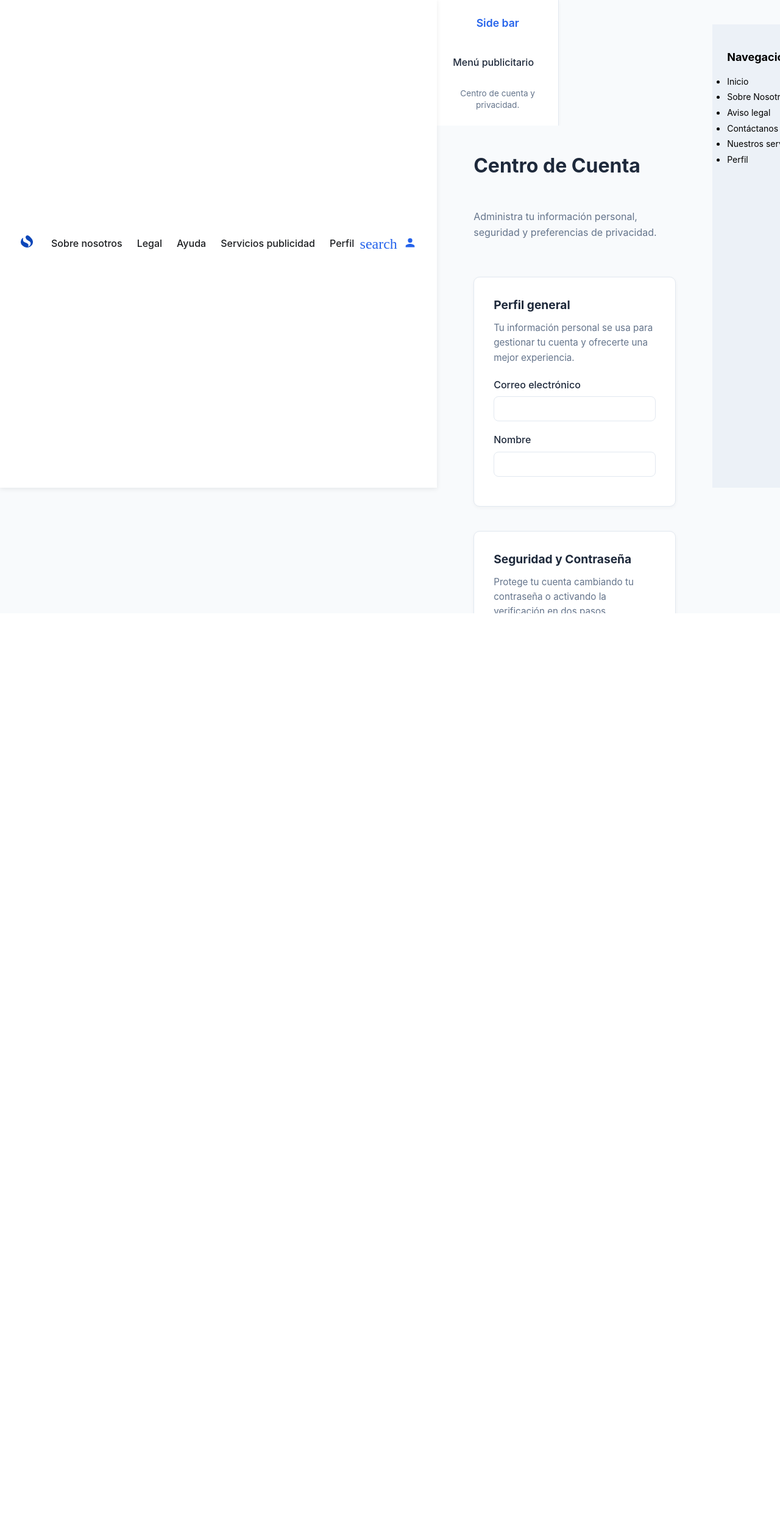
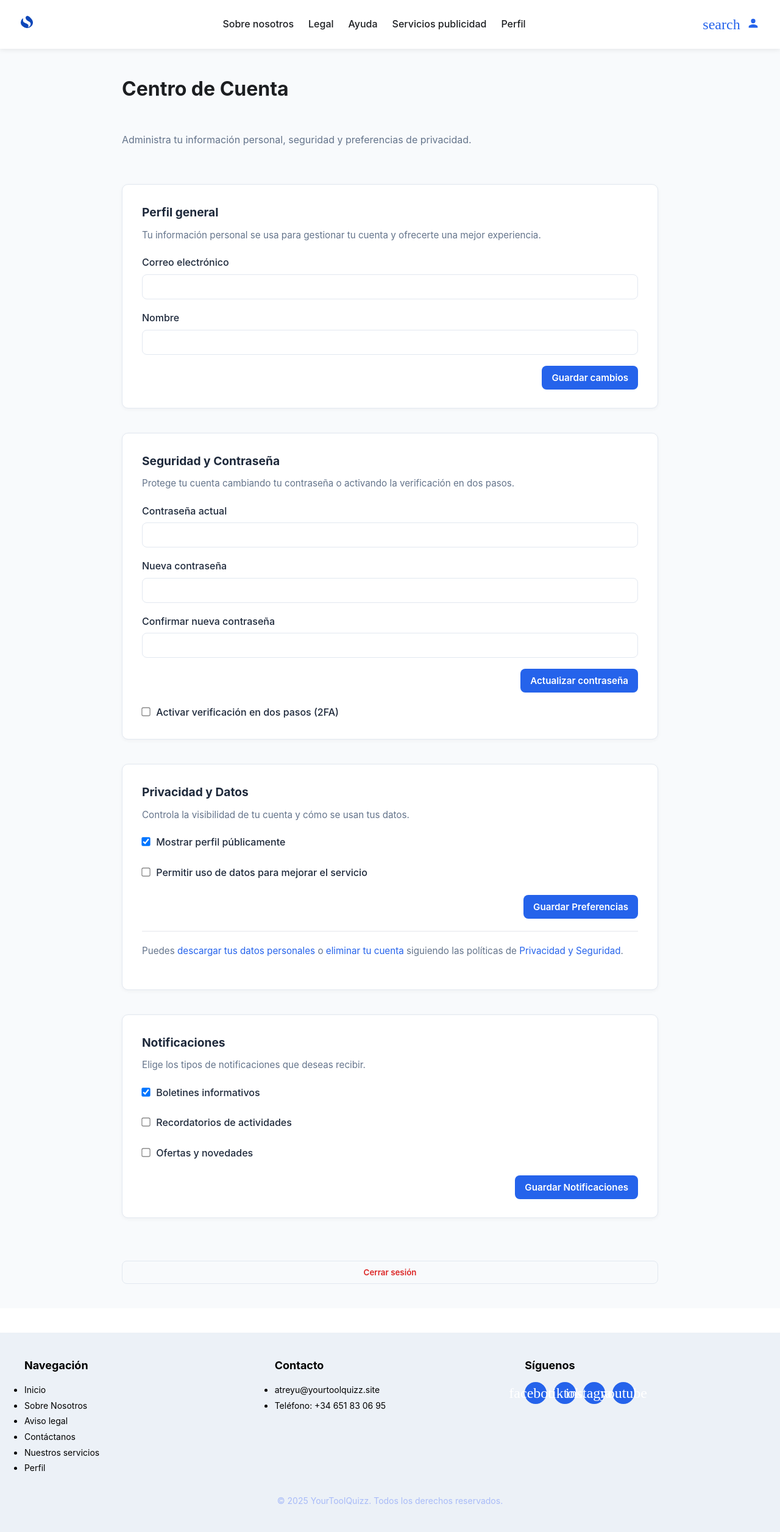
Before and after one commit to AtreyuLLevat/YourTOOlQuizz, a Flask app: template templates/account.html in a window 1280 px wide; the page is wider, and only the part inside the window is pictured. Shown: that part at 61% size. Before the commit the page ends 1006 px from the top of that part, so only its background shows below. Run offline with Flask 3, Linux system fonts and the light colour scheme; the template is opened without the code that fills it, so the values that code supplies are empty; some libraries are stand-ins or nearby versions.

Commit message:
Add files via upload

```diff
--- a/templates/account.html
+++ b/templates/account.html
@@ -1,5 +1,6 @@
 {% extends "base.html" %}
 {% block title %}Centro de Cuenta | YourToolQuizz{% endblock %}
+
 
 {% block extra_css %}
 <style>
@@ -19,73 +20,20 @@
   font-family: "Inter", "Segoe UI", sans-serif;
 }
 
-/* ---- Layout general ---- */
-html, body {
-  margin: 0;
-  padding: 0;
-  height: 100%;
+/* === ESTRUCTURA GENERAL DEL ÁREA PRINCIPAL === */
+.dashboard-container {
+  display: flex;
+  height: calc(100vh - 120px); /* resta header + footer aproximados */
   background: var(--bg);
-  color: var(--text);
-}
-
-body {
-  display: flex;
-  height: 100vh;
   overflow: hidden;
 }
 
-/* ---- Sidebar ---- */
-.sidebar {
-  width: var(--sidebar-width);
-  background: var(--card-bg);
-  border-right: 1px solid var(--border);
-  display: flex;
-  flex-direction: column;
-  justify-content: space-between;
-  padding: 24px 16px;
-  box-shadow: var(--shadow);
-}
+/* === SIDEBAR === */
 
-.sidebar .logo {
-  font-size: 1.1rem;
-  font-weight: 600;
-  color: var(--primary);
-  margin-bottom: 30px;
-  text-align: center;
-}
 
-.sidebar .nav {
-  display: flex;
-  flex-direction: column;
-  gap: 10px;
-}
-
-.sidebar .nav a {
-  text-decoration: none;
-  color: var(--text);
-  font-weight: 500;
-  padding: 8px 10px;
-  border-radius: 6px;
-  transition: var(--transition);
-}
-
-.sidebar .nav a:hover {
-  background: #f1f5f9;
-  color: var(--primary);
-}
-
-.sidebar .hint {
-  color: var(--muted);
-  font-size: 0.85rem;
-  line-height: 1.4;
-  text-align: center;
-  margin-top: 20px;
-}
-
-/* ---- Main ---- */
+/* === CONTENIDO PRINCIPAL === */
 .main {
   flex: 1;
-  height: 100vh;
   overflow-y: auto;
   background: var(--bg);
   padding: 40px 60px;
@@ -100,7 +48,7 @@ body {
   gap: 40px;
 }
 
-/* ---- Títulos ---- */
+/* === TITULOS Y TEXTOS === */
 h1 {
   font-size: 2rem;
   font-weight: 700;
@@ -113,7 +61,7 @@ h1 {
   margin-bottom: 20px;
 }
 
-/* ---- Secciones ---- */
+/* === SECCIONES === */
 .section {
   background: var(--card-bg);
   border: 1px solid var(--border);
@@ -134,7 +82,7 @@ h1 {
   margin-bottom: 20px;
 }
 
-/* ---- Campos ---- */
+/* === CAMPOS === */
 .field {
   display: flex;
   flex-direction: column;
@@ -164,7 +112,7 @@ input:focus {
   box-shadow: 0 0 0 2px rgba(37,99,235,0.1);
 }
 
-/* ---- Botones ---- */
+/* === BOTONES === */
 .btn {
   padding: 10px 16px;
   font-size: 0.95rem;
@@ -184,17 +132,13 @@ input:focus {
   background: var(--primary-hover);
 }
 
-.btn.hidden {
-  display: none;
-}
-
 .actions {
   display: flex;
   justify-content: flex-end;
   margin-top: 10px;
 }
 
-/* ---- Logout ---- */
+/* === BOTÓN DE SALIDA === */
 .logout-btn {
   background: transparent;
   border: 1px solid var(--border);
@@ -213,14 +157,14 @@ input:focus {
   border-color: #fca5a5;
 }
 
-/* ---- Checkbox ---- */
+/* === CHECKBOX === */
 input[type="checkbox"] {
   transform: scale(1.1);
   margin-right: 6px;
   cursor: pointer;
 }
 
-/* ---- Enlaces ---- */
+/* === ENLACES === */
 .link-hover {
   color: var(--primary);
   text-decoration: none;
@@ -231,7 +175,7 @@ input[type="checkbox"] {
   text-decoration: underline;
 }
 
-/* ---- Scroll ---- */
+/* === SCROLL === */
 .main::-webkit-scrollbar {
   width: 8px;
 }
@@ -243,16 +187,14 @@ input[type="checkbox"] {
   background: #94a3b8;
 }
 
-/* ---- Responsive ---- */
+/* === RESPONSIVE === */
 @media (max-width: 900px) {
   .sidebar {
     display: none;
   }
-
   .main {
     padding: 24px;
   }
-
   .content-inner {
     max-width: 100%;
     gap: 32px;
@@ -260,17 +202,12 @@ input[type="checkbox"] {
 }
 
 
+
 </style>
 {% endblock %}
 
 {% block content %}
-<aside class="sidebar">
-  <div class="logo">Side bar</div>
-  <nav class="nav">
-    <a href="{{ url_for('menupublicitario') }}">Menú publicitario</a>
-  </nav>
-  <div class="hint">Centro de cuenta y privacidad.</div>
-</aside>
+
 
 <main class="main">
   <div class="content-inner">
```
